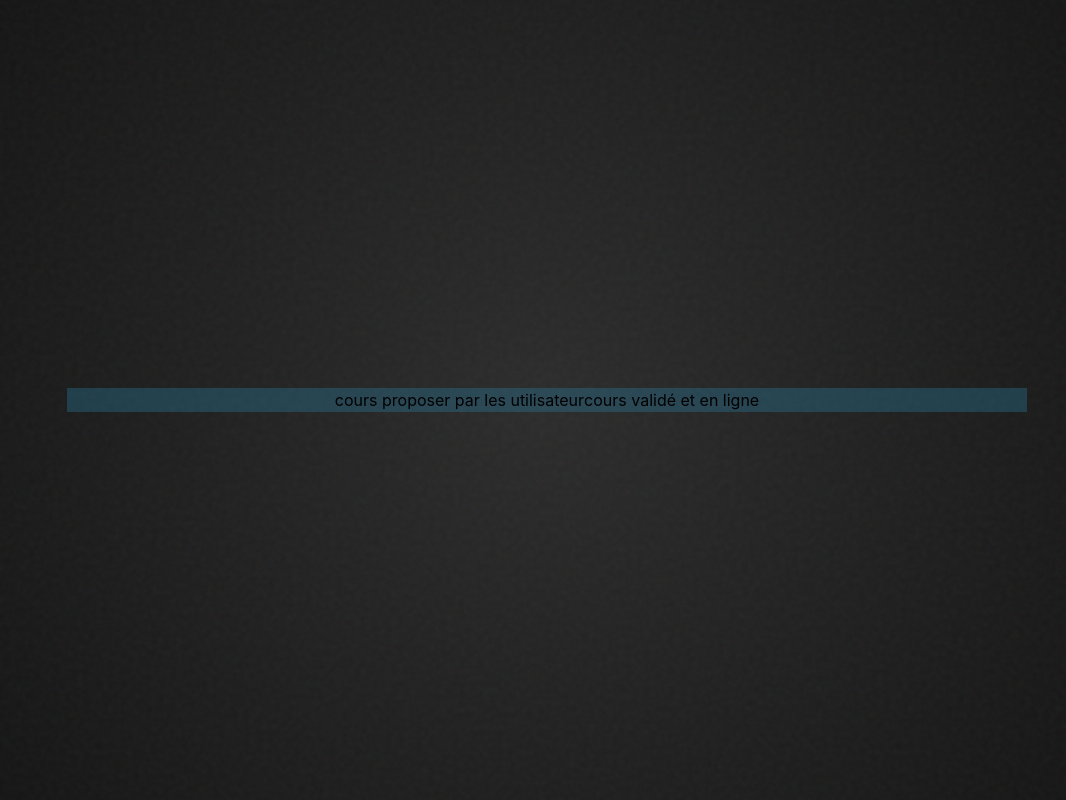
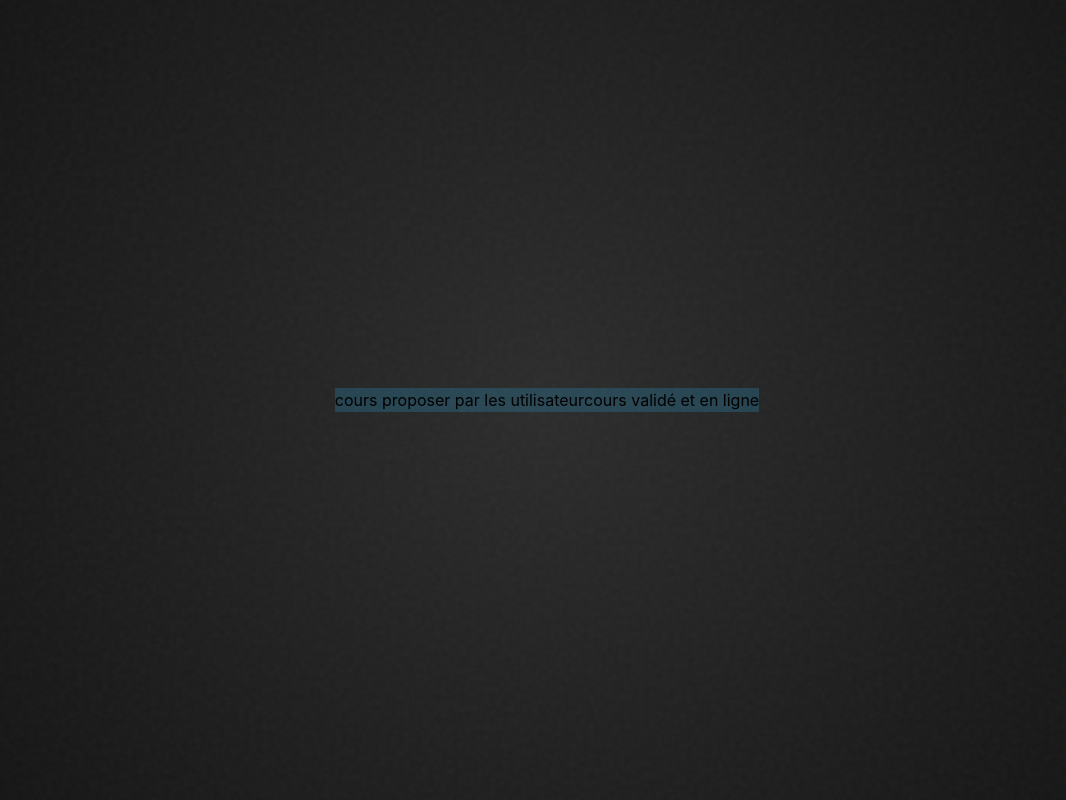
Before and after one commit to kamkoumquentin/interface, a React (Create React App) app: page /menu in a window 1280 px wide. Shown: the whole page, without its empty margins (93-1159 px from the left). Built offline with nearby package versions, Linux system fonts and the light colour scheme.

Commit message:
Refactor .liste class in menu.css
Removed width and margin properties from .liste class.

```diff
--- a/src/menu.css
+++ b/src/menu.css
@@ -1,17 +1,8 @@
 .liste {
   /* Assure que le calcul de la largeur inclut padding et bordures */
   box-sizing: border-box;
-
   display: flex;
   justify-content: center;
   align-items: center;
-
-  /* Utilise 90% sur petit écran, mais ne dépasse jamais 75% du conteneur parent sur grand écran */
-  width: 90%;
-  max-width: 75%;
-
-  /* Centre le menu horizontalement s'il n'est pas déjà centré par le parent */
-  margin: 0 auto;
-
   background-color: rgba(42, 126, 165, 0.342);
 }
```
